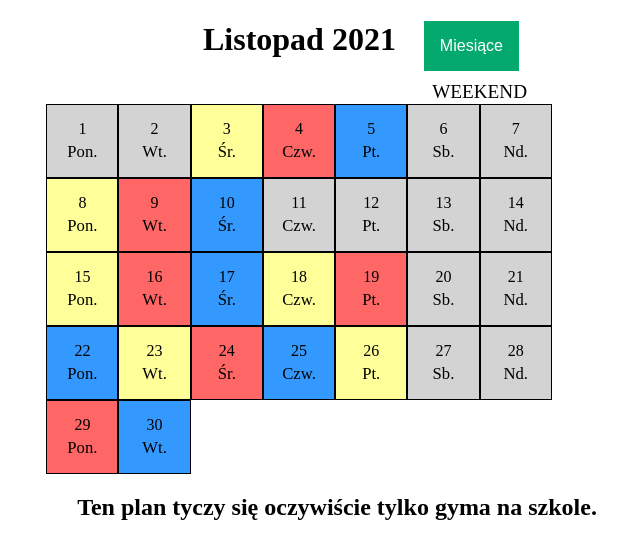
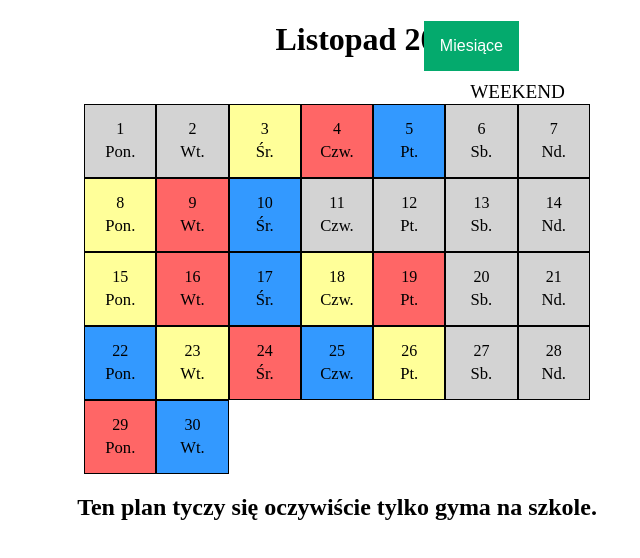
Before and after one commit to sredniawski-pokemongo/pokemon-go-sredniawski, a plain HTML site: page index.html in a window 1280 px wide. Shown: the whole page, without its empty margins (303-943 px from the left). Drawn offline with Linux system fonts and the light colour scheme.

Commit message:
Update widescreen.css

```diff
--- a/widescreen.css
+++ b/widescreen.css
@@ -1,5 +1,7 @@
 h1 {
     text-align: center;
+    margin-left: 145px;
+    margin-right: auto;
 }
 
 h2 {
@@ -11,8 +13,8 @@ table {
     table-layout: fixed;
     border-spacing: 0 0.01em;
     width: 40%;
-    margin-left: 27%;
-    margin-right: 25%
+    margin-left: auto;
+    margin-right: auto;
 }
 
 sub {
```
